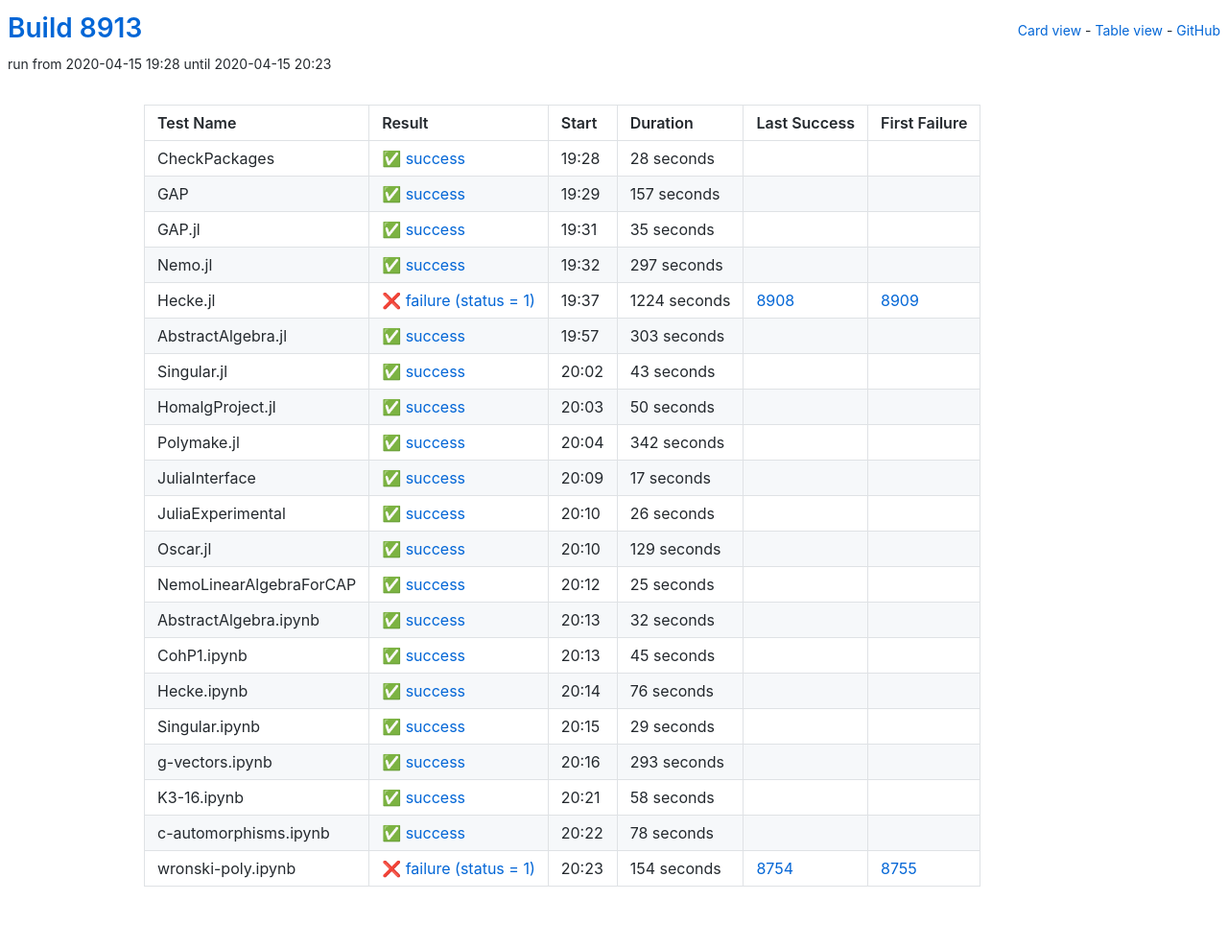
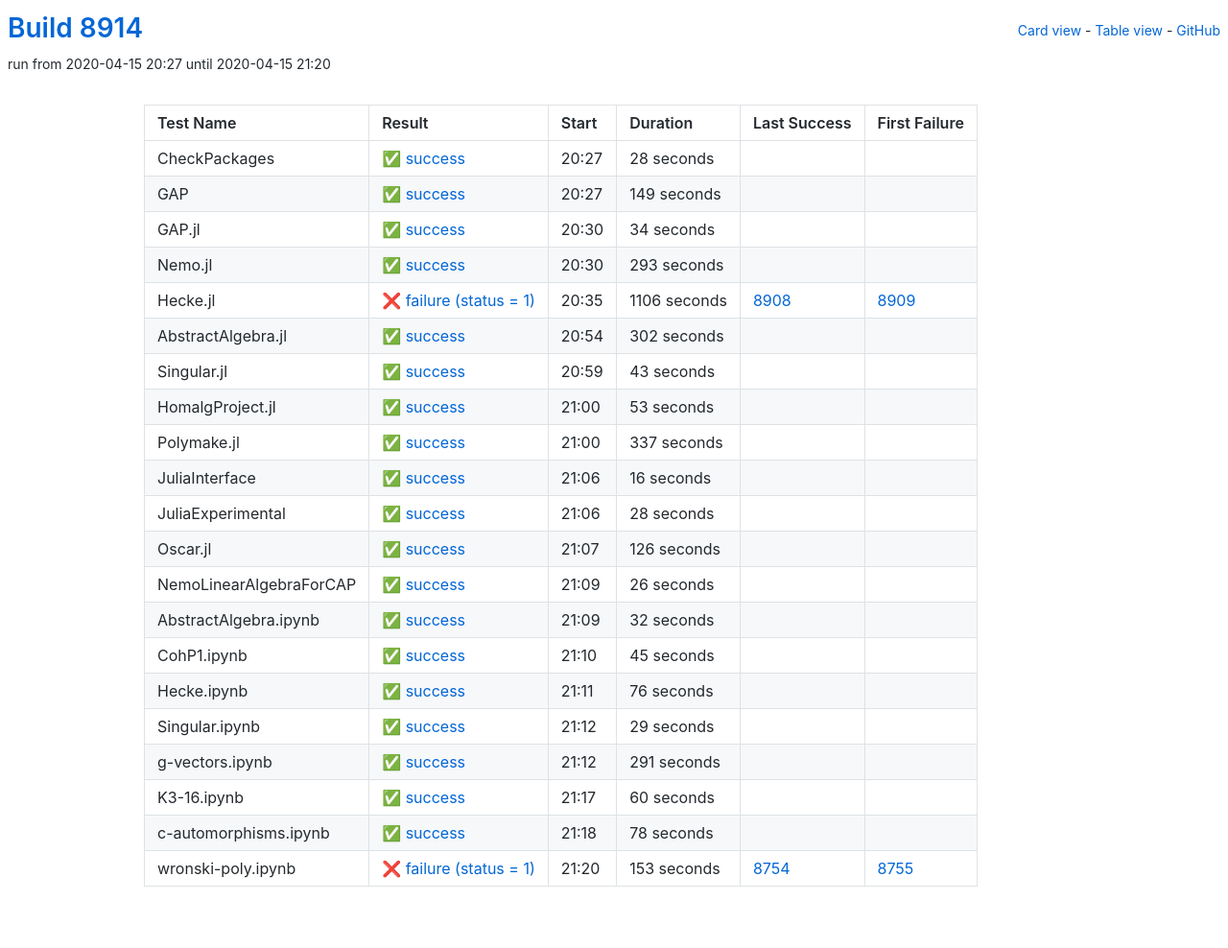
Before and after one commit to oscar-system/oscar-ci-status, a Jekyll site: the page built from table.html, in a window 1280 px wide. Shown: the whole page at 96% size. Built offline with Jekyll 4.4.1, drawn with Linux system fonts in a browser that asks for light colours.

Commit message:
Build 8914

```diff
--- a/_data/ci.yml
+++ b/_data/ci.yml
@@ -1,5 +1,5 @@
-build: 8913
-build_url: https://oscarci.mathematik.uni-kl.de/job/oscar/8913/
+build: 8914
+build_url: https://oscarci.mathematik.uni-kl.de/job/oscar/8914/
 job: oscar
 tests:
 - duration: 28
@@ -8,64 +8,64 @@
   first_failure_url: null
   last_success: false
   last_success_url: null
-  log: https://oscarci.mathematik.uni-kl.de/job/oscar/8913/artifact/logs/build-8913/CheckPackages.log
+  log: https://oscarci.mathematik.uni-kl.de/job/oscar/8914/artifact/logs/build-8914/CheckPackages.log
   name: CheckPackages
-  start: 2020-04-15 19:28
+  start: 2020-04-15 20:27
   status: success
   success: true
-- duration: 157
+- duration: 149
   exitcode: 0
   first_failure: false
   first_failure_url: null
   last_success: false
   last_success_url: null
-  log: https://oscarci.mathematik.uni-kl.de/job/oscar/8913/artifact/logs/build-8913/GAP.log
+  log: https://oscarci.mathematik.uni-kl.de/job/oscar/8914/artifact/logs/build-8914/GAP.log
   name: GAP
-  start: 2020-04-15 19:29
+  start: 2020-04-15 20:27
   status: success
   success: true
-- duration: 35
+- duration: 34
   exitcode: 0
   first_failure: false
   first_failure_url: null
   last_success: false
   last_success_url: null
-  log: https://oscarci.mathematik.uni-kl.de/job/oscar/8913/artifact/logs/build-8913/GAP.jl.log
+  log: https://oscarci.mathematik.uni-kl.de/job/oscar/8914/artifact/logs/build-8914/GAP.jl.log
   name: GAP.jl
-  start: 2020-04-15 19:31
+  start: 2020-04-15 20:30
   status: success
   success: true
-- duration: 297
+- duration: 293
   exitcode: 0
   first_failure: false
   first_failure_url: null
   last_success: false
   last_success_url: null
-  log: https://oscarci.mathematik.uni-kl.de/job/oscar/8913/artifact/logs/build-8913/Nemo.jl.log
+  log: https://oscarci.mathematik.uni-kl.de/job/oscar/8914/artifact/logs/build-8914/Nemo.jl.log
   name: Nemo.jl
-  start: 2020-04-15 19:32
+  start: 2020-04-15 20:30
   status: success
   success: true
-- duration: 1224
+- duration: 1106
   exitcode: 1
   first_failure: 8909
   first_failure_url: https://oscarci.mathematik.uni-kl.de/job/oscar/8909/
   last_success: 8908
   last_success_url: https://oscarci.mathematik.uni-kl.de/job/oscar/8908/
-  log: https://oscarci.mathematik.uni-kl.de/job/oscar/8913/artifact/logs/build-8913/Hecke.jl.log
+  log: https://oscarci.mathematik.uni-kl.de/job/oscar/8914/artifact/logs/build-8914/Hecke.jl.log
   name: Hecke.jl
-  start: 2020-04-15 19:37
+  start: 2020-04-15 20:35
   status: failure
   success: false
-- duration: 303
+- duration: 302
   exitcode: 0
   first_failure: false
   first_failure_url: null
   last_success: false
   last_success_url: null
-  log: https://oscarci.mathematik.uni-kl.de/job/oscar/8913/artifact/logs/build-8913/AbstractAlgebra.jl.log
+  log: https://oscarci.mathematik.uni-kl.de/job/oscar/8914/artifact/logs/build-8914/AbstractAlgebra.jl.log
   name: AbstractAlgebra.jl
-  start: 2020-04-15 19:57
+  start: 2020-04-15 20:54
   status: success
   success: true
 - duration: 43
@@ -74,42 +74,64 @@
   first_failure_url: null
   last_success: false
   last_success_url: null
-  log: https://oscarci.mathematik.uni-kl.de/job/oscar/8913/artifact/logs/build-8913/Singular.jl.log
+  log: https://oscarci.mathematik.uni-kl.de/job/oscar/8914/artifact/logs/build-8914/Singular.jl.log
   name: Singular.jl
-  start: 2020-04-15 20:02
+  start: 2020-04-15 20:59
   status: success
   success: true
-- duration: 50
+- duration: 53
   exitcode: 0
   first_failure: false
   first_failure_url: null
   last_success: false
   last_success_url: null
-  log: https://oscarci.mathematik.uni-kl.de/job/oscar/8913/artifact/logs/build-8913/HomalgProject.jl.log
+  log: https://oscarci.mathematik.uni-kl.de/job/oscar/8914/artifact/logs/build-8914/HomalgProject.jl.log
   name: HomalgProject.jl
-  start: 2020-04-15 20:03
+  start: 2020-04-15 21:00
   status: success
   success: true
-- duration: 342
+- duration: 337
   exitcode: 0
   first_failure: false
   first_failure_url: null
   last_success: false
   last_success_url: null
-  log: https://oscarci.mathematik.uni-kl.de/job/oscar/8913/artifact/logs/build-8913/Polymake.jl.log
+  log: https://oscarci.mathematik.uni-kl.de/job/oscar/8914/artifact/logs/build-8914/Polymake.jl.log
   name: Polymake.jl
-  start: 2020-04-15 20:04
+  start: 2020-04-15 21:00
   status: success
   success: true
-- duration: 17
+- duration: 16
   exitcode: 0
   first_failure: false
   first_failure_url: null
   last_success: false
   last_success_url: null
-  log: https://oscarci.mathematik.uni-kl.de/job/oscar/8913/artifact/logs/build-8913/JuliaInterface.log
+  log: https://oscarci.mathematik.uni-kl.de/job/oscar/8914/artifact/logs/build-8914/JuliaInterface.log
   name: JuliaInterface
-  start: 2020-04-15 20:09
+  start: 2020-04-15 21:06
+  status: success
+  success: true
+- duration: 28
+  exitcode: 0
+  first_failure: false
+  first_failure_url: null
+  last_success: false
+  last_success_url: null
+  log: https://oscarci.mathematik.uni-kl.de/job/oscar/8914/artifact/logs/build-8914/JuliaExperimental.log
+  name: JuliaExperimental
+  start: 2020-04-15 21:06
+  status: success
+  success: true
+- duration: 126
+  exitcode: 0
+  first_failure: false
+  first_failure_url: null
+  last_success: false
+  last_success_url: null
+  log: https://oscarci.mathematik.uni-kl.de/job/oscar/8914/artifact/logs/build-8914/Oscar.jl.log
+  name: Oscar.jl
+  start: 2020-04-15 21:07
   status: success
   success: true
 - duration: 26
@@ -118,31 +140,9 @@
   first_failure_url: null
   last_success: false
   last_success_url: null
-  log: https://oscarci.mathematik.uni-kl.de/job/oscar/8913/artifact/logs/build-8913/JuliaExperimental.log
-  name: JuliaExperimental
-  start: 2020-04-15 20:10
-  status: success
-  success: true
-- duration: 129
-  exitcode: 0
-  first_failure: false
-  first_failure_url: null
-  last_success: false
-  last_success_url: null
-  log: https://oscarci.mathematik.uni-kl.de/job/oscar/8913/artifact/logs/build-8913/Oscar.jl.log
-  name: Oscar.jl
-  start: 2020-04-15 20:10
-  status: success
-  success: true
-- duration: 25
-  exitcode: 0
-  first_failure: false
-  first_failure_url: null
-  last_success: false
-  last_success_url: null
-  log: https://oscarci.mathematik.uni-kl.de/job/oscar/8913/artifact/logs/build-8913/NemoLinearAlgebraForCAP.log
+  log: https://oscarci.mathematik.uni-kl.de/job/oscar/8914/artifact/logs/build-8914/NemoLinearAlgebraForCAP.log
   name: NemoLinearAlgebraForCAP
-  start: 2020-04-15 20:12
+  start: 2020-04-15 21:09
   status: success
   success: true
 - duration: 32
@@ -151,9 +151,9 @@
   first_failure_url: null
   last_success: false
   last_success_url: null
-  log: https://oscarci.mathematik.uni-kl.de/job/oscar/8913/artifact/logs/build-8913/AbstractAlgebra.ipynb.log
+  log: https://oscarci.mathematik.uni-kl.de/job/oscar/8914/artifact/logs/build-8914/AbstractAlgebra.ipynb.log
   name: AbstractAlgebra.ipynb
-  start: 2020-04-15 20:13
+  start: 2020-04-15 21:09
   status: success
   success: true
 - duration: 45
@@ -162,9 +162,9 @@
   first_failure_url: null
   last_success: false
   last_success_url: null
-  log: https://oscarci.mathematik.uni-kl.de/job/oscar/8913/artifact/logs/build-8913/CohP1.ipynb.log
+  log: https://oscarci.mathematik.uni-kl.de/job/oscar/8914/artifact/logs/build-8914/CohP1.ipynb.log
   name: CohP1.ipynb
-  start: 2020-04-15 20:13
+  start: 2020-04-15 21:10
   status: success
   success: true
 - duration: 76
@@ -173,9 +173,9 @@
   first_failure_url: null
   last_success: false
   last_success_url: null
-  log: https://oscarci.mathematik.uni-kl.de/job/oscar/8913/artifact/logs/build-8913/Hecke.ipynb.log
+  log: https://oscarci.mathematik.uni-kl.de/job/oscar/8914/artifact/logs/build-8914/Hecke.ipynb.log
   name: Hecke.ipynb
-  start: 2020-04-15 20:14
+  start: 2020-04-15 21:11
   status: success
   success: true
 - duration: 29
@@ -184,31 +184,31 @@
   first_failure_url: null
   last_success: false
   last_success_url: null
-  log: https://oscarci.mathematik.uni-kl.de/job/oscar/8913/artifact/logs/build-8913/Singular.ipynb.log
+  log: https://oscarci.mathematik.uni-kl.de/job/oscar/8914/artifact/logs/build-8914/Singular.ipynb.log
   name: Singular.ipynb
-  start: 2020-04-15 20:15
+  start: 2020-04-15 21:12
   status: success
   success: true
-- duration: 293
+- duration: 291
   exitcode: 0
   first_failure: false
   first_failure_url: null
   last_success: false
   last_success_url: null
-  log: https://oscarci.mathematik.uni-kl.de/job/oscar/8913/artifact/logs/build-8913/g-vectors.ipynb.log
+  log: https://oscarci.mathematik.uni-kl.de/job/oscar/8914/artifact/logs/build-8914/g-vectors.ipynb.log
   name: g-vectors.ipynb
-  start: 2020-04-15 20:16
+  start: 2020-04-15 21:12
   status: success
   success: true
-- duration: 58
+- duration: 60
   exitcode: 0
   first_failure: false
   first_failure_url: null
   last_success: false
   last_success_url: null
-  log: https://oscarci.mathematik.uni-kl.de/job/oscar/8913/artifact/logs/build-8913/K3-16.ipynb.log
+  log: https://oscarci.mathematik.uni-kl.de/job/oscar/8914/artifact/logs/build-8914/K3-16.ipynb.log
   name: K3-16.ipynb
-  start: 2020-04-15 20:21
+  start: 2020-04-15 21:17
   status: success
   success: true
 - duration: 78
@@ -217,19 +217,19 @@
   first_failure_url: null
   last_success: false
   last_success_url: null
-  log: https://oscarci.mathematik.uni-kl.de/job/oscar/8913/artifact/logs/build-8913/c-automorphisms.ipynb.log
+  log: https://oscarci.mathematik.uni-kl.de/job/oscar/8914/artifact/logs/build-8914/c-automorphisms.ipynb.log
   name: c-automorphisms.ipynb
-  start: 2020-04-15 20:22
+  start: 2020-04-15 21:18
   status: success
   success: true
-- duration: 154
+- duration: 153
   exitcode: 1
   first_failure: 8755
   first_failure_url: https://oscarci.mathematik.uni-kl.de/job/oscar/8755/
   last_success: 8754
   last_success_url: https://oscarci.mathematik.uni-kl.de/job/oscar/8754/
-  log: https://oscarci.mathematik.uni-kl.de/job/oscar/8913/artifact/logs/build-8913/wronski-poly.ipynb.log
+  log: https://oscarci.mathematik.uni-kl.de/job/oscar/8914/artifact/logs/build-8914/wronski-poly.ipynb.log
   name: wronski-poly.ipynb
-  start: 2020-04-15 20:23
+  start: 2020-04-15 21:20
   status: failure
   success: false
```
Also changed, not shown: README.md.
